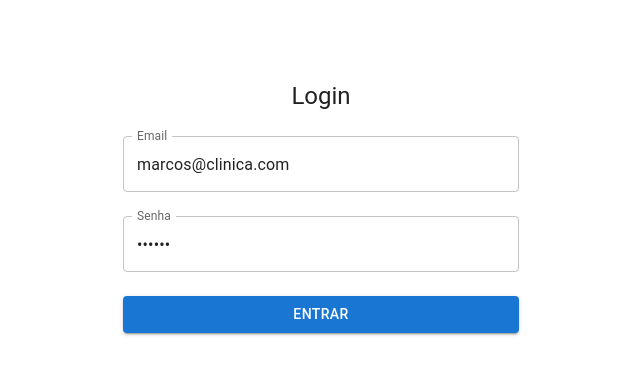
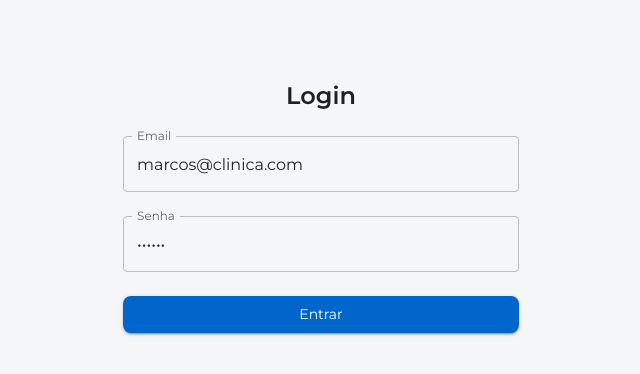
Before and after one commit to andreitoledo/Atendimento-Medico, a React (Vite) app in the folder clinica-frontend/: page / in a window 1280 px wide. Shown: the top 374 px of the page, without its empty margins (319-959 px from the left). Built offline with nearby package versions, Linux system fonts and the light colour scheme.

Commit message:
Ajuste no layout, fontes, cores do sistema

```diff
--- a/clinica-frontend/index.html
+++ b/clinica-frontend/index.html
@@ -1,12 +1,16 @@
 <!DOCTYPE html>
 <html lang="pt-BR">
+
 <head>
   <meta charset="UTF-8" />
   <title>Clínica Médica</title>
   <meta name="viewport" content="width=device-width, initial-scale=1.0" />
+  <link href="https://fonts.googleapis.com/css2?family=Montserrat:wght@400;600&display=swap" rel="stylesheet">
 </head>
+
 <body>
   <div id="root"></div>
   <script type="module" src="/src/main.jsx"></script>
 </body>
+
 </html>
--- a/clinica-frontend/src/components/ThemeContext.jsx
+++ b/clinica-frontend/src/components/ThemeContext.jsx
@@ -14,7 +14,56 @@ export const CustomThemeProvider = ({ children }) => {
     setMode((prevMode) => (prevMode === "light" ? "dark" : "light"));
   };
 
-  const theme = useMemo(() => createTheme({ palette: { mode } }), [mode]);
+  const theme = useMemo(() => {
+    return createTheme({
+      palette: {
+        mode,
+        ...(mode === "light"
+          ? {
+              primary: { main: "#0066cc" },     // Azul padrão da clínica
+              secondary: { main: "#28a745" },   // Verde
+              background: {
+                default: "#f4f6f8",
+                paper: "#fff",
+              },
+            }
+          : {
+              primary: { main: "#90caf9" },
+              secondary: { main: "#66bb6a" },
+              background: {
+                default: "#121212",
+                paper: "#1e1e1e",
+              },
+            }),
+      },
+      typography: {
+        //fontFamily: '"Roboto", "Helvetica", "Arial", sans-serif',
+        fontFamily: '"Montserrat", "Roboto", "Helvetica", "Arial", sans-serif',
+        h5: {
+          fontWeight: 600,
+        },
+        button: {
+          textTransform: "none", // Remove caixa alta dos botões
+        },
+      },
+      components: {
+        MuiButton: {
+          styleOverrides: {
+            root: {
+              borderRadius: 8,
+            },
+          },
+        },
+        MuiPaper: {
+          styleOverrides: {
+            root: {
+              borderRadius: 10,
+            },
+          },
+        },
+      },
+    });
+  }, [mode]);
 
   return (
     <ThemeContext.Provider value={{ toggleColorMode, mode }}>
```
Lines whose indentation alone changed are shown as unchanged.
